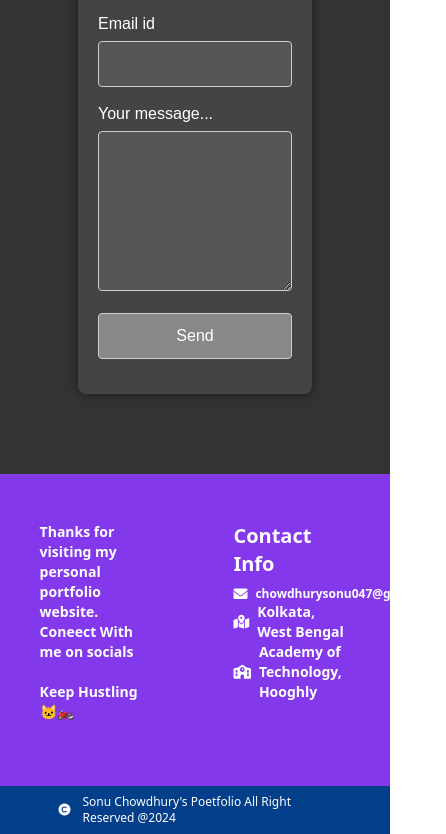
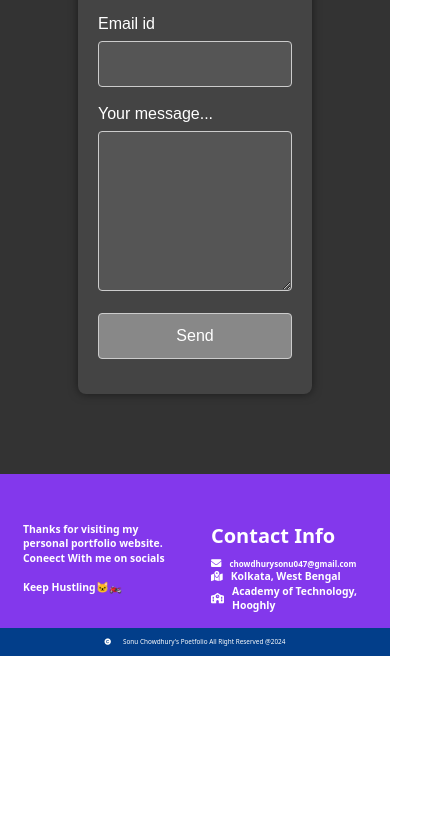
Before and after one commit to SonuuChowdhury/My-Portfolio, a website: page index.html in a window 390 px wide. Shown: the part 3564-4398 px from the top of the page, 446 px wide, since content can reach past the window. After the commit the page ends 4220 px from the top, so only its background shows below. Drawn offline with nearby package versions, Linux system fonts and the light colour scheme.

Commit message:
frontend for version 1 is completed

```diff
--- a/css/manualStyle.css
+++ b/css/manualStyle.css
@@ -1,5 +1,5 @@
 html {
-  scroll-behavior:smooth;
+  scroll-behavior: smooth;
 }
 
 /* Say Hello CSS */
@@ -60,7 +60,7 @@ html {
   .navLinks {
     display: none;
   }
-  .nav-hello-button{
+  .nav-hello-button {
     width: 33%;
     height: 60%;
   }
@@ -163,8 +163,8 @@ html {
 }
 @media (max-width: 640px) {
   .aboutText {
-    font-size: 0.7rem ;
-    line-height: 1rem ;
+    font-size: 0.7rem;
+    line-height: 1rem;
   }
 }
 
@@ -297,12 +297,11 @@ html {
   background-image: url("public/Skills/github.png");
 }
 
-
 /* Project Boxes */
-.projects{
+.projects {
   height: auto;
 }
-.projectBoxes{
+.projectBoxes {
   margin-bottom: 6rem;
   height: 16rem;
   width: 20%;
@@ -311,14 +310,14 @@ html {
   justify-content: end;
   align-items: center;
 }
-.gitRepoAnchor{
+.gitRepoAnchor {
   margin-top: 2rem;
   background-color: white;
   color: black;
   border-radius: 10em;
   font-size: 1rem;
   font-weight: 600;
-  padding:0 2em;
+  padding: 0 2em;
   cursor: pointer;
   transition: all 0.3s ease-in-out;
   border: 1px solid black;
@@ -335,7 +334,7 @@ html {
   transform: translateY(2px) translateX(1px);
   box-shadow: 0 0 0 0 black;
 }
-.projectBox1{
+.projectBox1 {
   background-image: url("public/ProjectsLogo/tttgame.png");
   background-size: contain;
   background-position: center;
@@ -343,7 +342,7 @@ html {
   cursor: pointer;
   transition: all 0.3s ease-in-out;
 }
-.projectBox2{
+.projectBox2 {
   background-image: url("public/ProjectsLogo/amazon.png");
   background-size: contain;
   background-position: center;
@@ -351,7 +350,7 @@ html {
   cursor: pointer;
   transition: all 0.3s ease-in-out;
 }
-.projectBox3{
+.projectBox3 {
   background-image: url("public/ProjectsLogo/calculator.png");
   background-size: contain;
   background-position: center;
@@ -359,28 +358,28 @@ html {
   cursor: pointer;
   transition: all 0.3s ease-in-out;
 }
-.projectBox1:hover{
+.projectBox1:hover {
   transform: translateY(-4px) translateX(-2px);
 }
-.projectBox2:hover{
+.projectBox2:hover {
   transform: translateY(-4px) translateX(-2px);
 }
-.projectBox3:hover{
+.projectBox3:hover {
   transform: translateY(-4px) translateX(-2px);
 }
 @media (max-width: 768px) {
-  .projectBoxeArea{
+  .projectBoxeArea {
     flex-direction: column;
     align-items: center;
   }
-  .projectBoxes{
+  .projectBoxes {
     margin-bottom: 4.5rem;
     width: 50%;
   }
 }
 
 /* say Hi section  */
- .sayHi {
+.sayHi {
   background-color: #333;
   height: auto;
   display: flex;
@@ -398,7 +397,7 @@ html {
   margin-bottom: 5rem;
 }
 @media (max-width: 768px) {
-  .form-container{
+  .form-container {
     width: 60%;
   }
 }
@@ -410,7 +409,11 @@ label {
   color: #fff;
   margin-bottom: 5px;
 }
-.firstNameInput,.lastNameInput,.emailInput,.messgaeInput,.submitFormButton {
+.firstNameInput,
+.lastNameInput,
+.emailInput,
+.messgaeInput,
+.submitFormButton {
   width: 100%;
   padding: 10px;
   border: 1px solid #ccc;
@@ -426,42 +429,73 @@ label {
 .submitFormButton:hover {
   background-color: #777;
 }
-.messgaeInput{
+.messgaeInput {
   height: 10rem;
 }
 
 /* footer section  */
 
-.contactMe{
+.contactMe {
   background-color: #8338ec;
   height: auto;
 }
 
-.contactMeBoxes{
+.contactMeBoxes {
   margin-top: 3rem;
   width: 30%;
   height: auto;
-  margin-bottom: 4rem ;
+  margin-bottom: 4rem;
 }
-
-.contactMeLeft{
+.contactMeLeft {
   margin-right: 2.4rem;
 }
 
-.contactMeRight{
+.contactMeRight {
   margin-left: 2.4rem;
 }
 
-.footerLast{
+@media (max-width: 640px) {
+  .contactMe {
+    font-size: 0.65rem;
+    line-height: 0.9rem;
+  }
+  .contactMeBoxes {
+    width: 40%;
+    height: auto;
+    margin-bottom: 4rem;
+  }
+  .contactMeLeft {
+    margin-right: 1rem;
+  }
+
+  .contactMeRight {
+    margin-left: 1rem;
+  }
+  .contanctMeBoxMailAreaContent {
+    font-size: 0.5rem;
+    line-height: 0.7rem;
+  }
+}
+
+.footerLast {
   background-color: #023e8a;
   height: auto;
 }
-.footerLastContent{
+.footerLastContent {
   width: 60%;
-
 }
 @media (max-width: 768px) {
-  .footerLastContent{
+  .footerLastContent {
     width: 70%;
   }
 }
+@media (max-width: 640px) {
+  .footerLastContent {
+    width: 70%;
+    font-size: 0.4rem;
+    line-height: 0.7rem;
+  }
+  .contactMeBoxes {
+    margin-bottom: 1rem;
+  }
+}
--- a/index.html
+++ b/index.html
@@ -128,29 +128,30 @@
     </main>
 
     <footer>
-        <div class="contactMe w-full flex justify-center text-white text-xl font-semibold max-md:text-sm">
-            <div class="contactMeBoxes contactMeLeft" data-aos="fade-up">Thanks for visiting my personal portfolio website. <br>Coneect With me on socials <br><br>Keep Hustling🐱‍🏍
+        <div class="contactMe w-full flex justify-center text-white text-xl font-semibold ">
+            <div class="contactMeBoxes contactMeLeft" data-aos="fade-up"><b>Thanks for visiting my personal portfolio website.</b><br>Coneect With me on socials <br><br>Keep Hustling🐱‍🏍
 
             </div>
 
-            <div class="contactMeBoxes contactMeRight">
-                <div class="font-bold text-2xl max-md:text-xl" data-aos="fade-left">Contact Info</div>
+            <div class="contactMeBoxes contactMeRight"  data-aos="fade-up">
+                <div class="font-bold text-2xl max-md:text-xl" data-aos="fade-up">Contact Info</div>
 
-                <div class="contanctMeBoxMailArea w-full flex items-center mt-2" data-aos="fade-up">
+                <div class="contanctMeBoxMailArea w-full flex items-center mt-2">
                     <i class="fa-solid fa-envelope mr-2" ></i>
-                    <div class="max-md:text-xs">chowdhurysonu047@gmail.com</div>
+                    <div class="contanctMeBoxMailAreaContent">chowdhurysonu047@gmail.com</div>
                 </div>
-                <div class="contanctMeBoxLocArea w-full flex items-center" data-aos="fade-up">
+                <div class="contanctMeBoxLocArea w-full flex items-center">
                     <i class="fa-solid fa-map-location-dot mr-2"></i>
                     <div>Kolkata, West Bengal</div>
                 </div>
-                <div class="contanctMeBoxCollegeArea w-full flex items-center" data-aos="fade-up">
+                <div class="contanctMeBoxCollegeArea w-full flex items-center">
                     <i class="fa-solid fa-school mr-2"></i>
                     <div>Academy of Technology, Hooghly</div>
                 </div>
             </div>
         </div>
-        <div class="footerLast w-full text-white flex justify-center items-center text-lg max-sm:text-xs">
+
+        <div class="footerLast w-full text-white flex justify-center items-center text-lg">
             <div class="footerLastContent flex justify-center items-center mt-2 mb-2">
                 <i class="fa-solid fa-copyright"></i>
                 <div class="ml-3">Sonu Chowdhury's Poetfolio All Right Reserved @2024</div>
```
